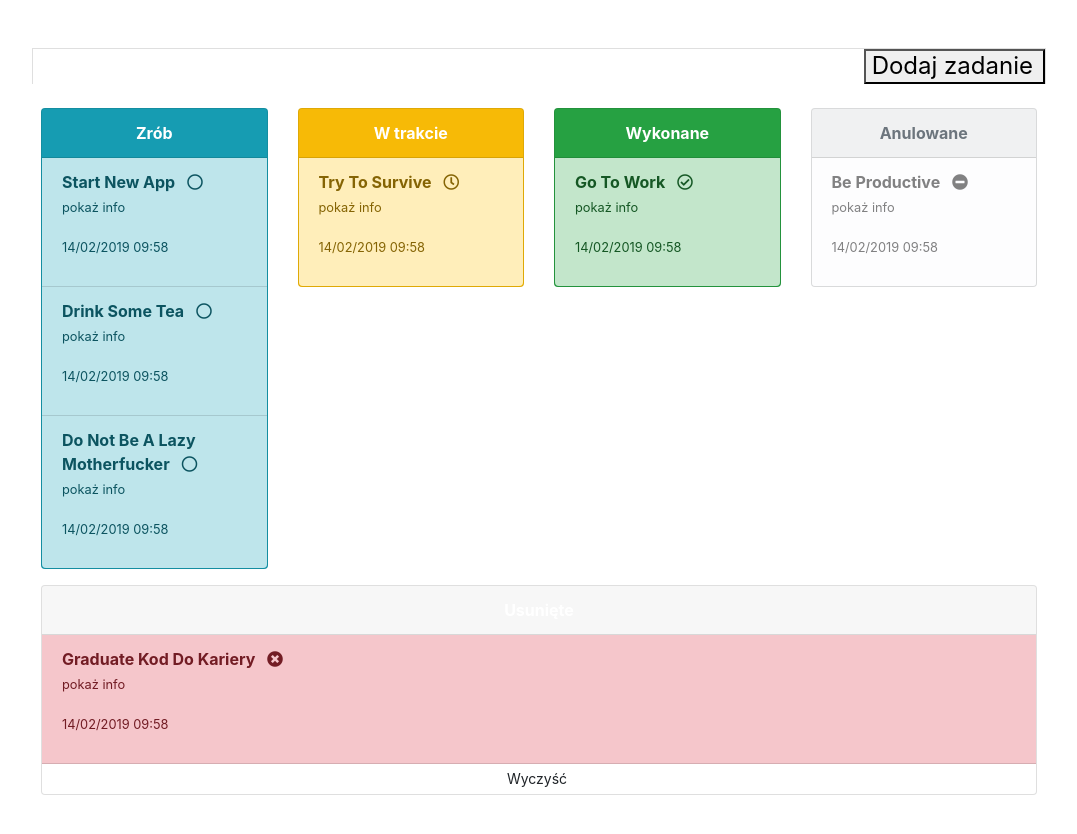
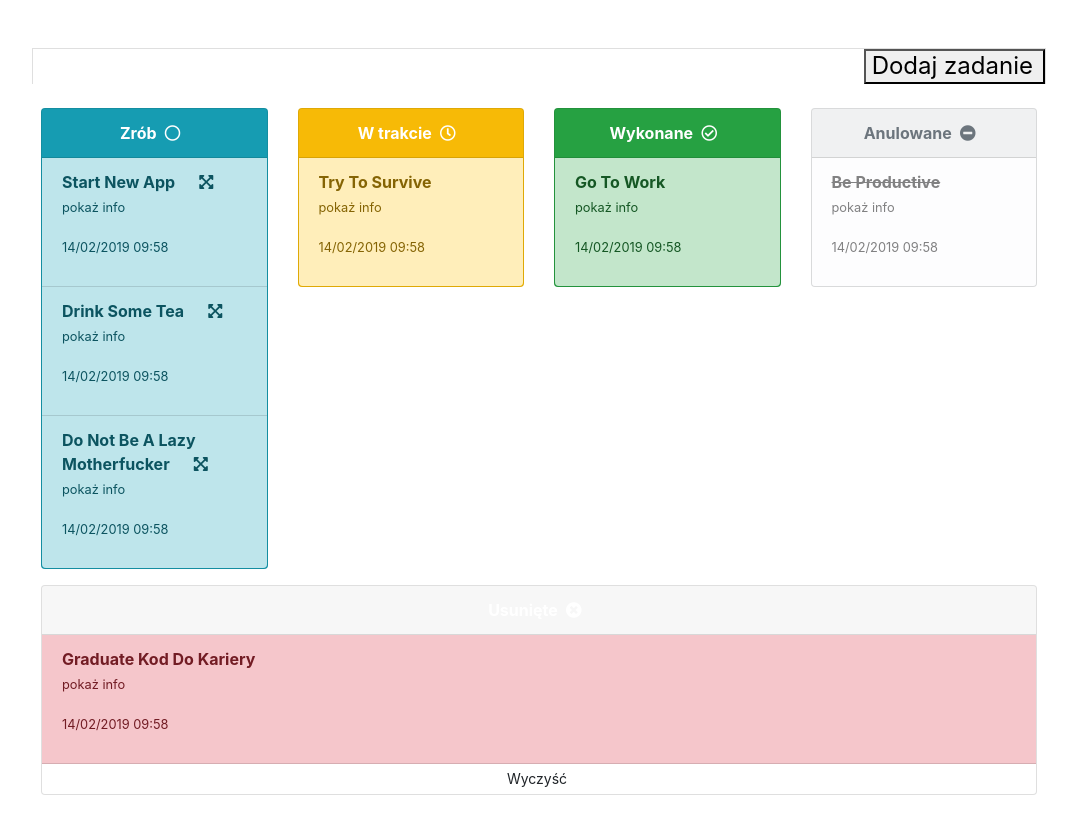
Before and after one commit to 5ocjal/Get-Things-Done, an Angular app: page / in a window 1280 px wide. Shown: the top 834 px of the page, without its empty margins (101-1178 px from the left). Built offline with nearby package versions, Linux system fonts and the light colour scheme; what angular-bootstrap-md would draw is missing.

Commit message:
drag and drop icon added

```diff
--- a/src/app/listview/listview.component.html
+++ b/src/app/listview/listview.component.html
@@ -57,19 +57,20 @@
       <div class="col-sm-3" borderColor="border-info">
         <div class="card bg-info">
           <div class="card-header text-center">
-            <mdb-card-text class="font-weight-bolder text-white">Zrób</mdb-card-text>
+            <mdb-card-text class="font-weight-bolder text-white">Zrób<i class="far fa-circle mx-2"></i></mdb-card-text>
           </div>
           <cdk-drop class="listme list-group list-group-flush" #todoList [data]="todo"
             [connectedTo]="[doneList, cancelledList, progressList, deleteList]" (dropped)="drop($event)">
-            <div class="list-group-item list-group-item-info" *ngIf="todo.length < 1" cdkDragHandle>
+            <div class="list-group-item list-group-item-info" *ngIf="todo.length < 1">
               <p class="grey-text text-center">pusto</p>
             </div>
             <div class="list-group-item list-group-item-info" *ngFor="let item of todo; let i = index ">
-              <dt class="sm-3" cdkDrag> {{ item.title | titlecase }} <i class="far fa-circle mx-2"></i></dt>
+              <dt class="sm-3" cdkDrag> {{ item.title | titlecase }}<i class="fas fa-expand-arrows-alt mx-4"></i></dt>
               <p (click)="changeModal(item)" data-toggle="modal" data-target="#openModal">
                 <small type="button" class="card-link">pokaż info</small>
               </p>
               <p><small> {{ item.dateAdded | date:'dd/MM/yyyy HH:mm' }}</small></p>
+
             </div>
           </cdk-drop>
         </div>
@@ -78,7 +79,7 @@
       <div class="col-sm-3" borderColor="border-warning">
         <div class="card bg-warning">
           <div class="card-header text-center">
-            <mdb-card-text class="font-weight-bolder text-white">W trakcie</mdb-card-text>
+            <mdb-card-text class="font-weight-bolder text-white">W trakcie<i class="far fa-clock mx-2"></i></mdb-card-text>
           </div>
           <cdk-drop class="listme list-group list-group-flush" #progressList [data]="progress"
             [connectedTo]="[todoList, cancelledList, doneList, deleteList]" (dropped)="drop($event)">
@@ -86,7 +87,7 @@
               <p class="grey-text text-center">pusto</p>
             </div>
             <div class="list-group-item list-group-item-warning" *ngFor="let item of progress; let i = index ">
-              <dt class="sm-3" cdkDrag> {{ item.title | titlecase }} <i class="far fa-clock mx-2"></i></dt>
+              <dt class="sm-3" cdkDrag> {{ item.title | titlecase }} </dt>
               <p (click)="changeModal(item)" data-toggle="modal" data-target="#openModal">
                 <small type="button" class="card-link">pokaż info</small>
               </p>
@@ -99,7 +100,7 @@
       <div class="col-sm-3" borderColor="border-success">
         <div class="card bg-success">
           <div class="card-header text-center">
-            <mdb-card-text class="font-weight-bolder text-white">Wykonane</mdb-card-text>
+            <mdb-card-text class="font-weight-bolder text-white">Wykonane<i class="far fa-check-circle mx-2"></i></mdb-card-text>
           </div>
           <cdk-drop class="listme list-group list-group-flush" #doneList [data]="done"
             [connectedTo]="[todoList, cancelledList, progressList, deleteList]" (dropped)="drop($event)">
@@ -107,7 +108,7 @@
               <p class="grey-text text-center">pusto</p>
             </div>
             <div class="list-group-item list-group-item-success" *ngFor="let item of done; let i = index ">
-              <dt class="sm-3" cdkDrag> {{ item.title | titlecase }} <i class="far fa-check-circle mx-2"></i></dt>
+              <dt class="sm-3" cdkDrag> {{ item.title | titlecase }} </dt>
               <p (click)="changeModal(item)" data-toggle="modal" data-target="#openModal">
                 <small type="button" class="card-link">pokaż info</small>
               </p>
@@ -120,7 +121,7 @@
       <div class="col-sm-3" borderColor="border-light">
         <div class="card bg-light">
           <div class="card-header text-center">
-            <mdb-card-text class="font-weight-bolder text-muted">Anulowane</mdb-card-text>
+            <mdb-card-text class="font-weight-bolder text-muted">Anulowane<i class="fas fa-minus-circle mx-2"></i></mdb-card-text>
           </div>
           <cdk-drop class="listme list-group list-group-flush" #cancelledList [data]="cancelled"
             [connectedTo]="[todoList, progressList, doneList, deleteList]" (dropped)="drop($event)">
@@ -128,7 +129,7 @@
               <p class="grey-text text-center">pusto</p>
             </div>
             <div class="list-group-item list-group-item-light" *ngFor="let item of cancelled; let i = index ">
-              <dt class="sm-3" cdkDrag> {{ item.title | titlecase }} <i class="fas fa-minus-circle mx-2"></i></dt>
+              <dt class="sm-3" cdkDrag><del>{{ item.title | titlecase }}</del> </dt>
               <p (click)="changeModal(item)" data-toggle="modal" data-target="#openModal">
                 <small type="button" class="card-link">pokaż info</small>
               </p>
@@ -145,7 +146,7 @@
 
         <div class="card bg red darken-3">
           <div class="card-header text-center">
-            <mdb-card-text class="font-weight-bolder text-white">Usunięte</mdb-card-text>
+            <mdb-card-text class="font-weight-bolder text-white">Usunięte<i class="fas fa-times-circle mx-2"></i></mdb-card-text>
           </div>
           <cdk-drop class="listme list-group list-group-flush" #deleteList [data]="delete"
             [connectedTo]="[todoList, doneList, cancelledList, progressList]" (dropped)="drop($event)">
@@ -153,7 +154,7 @@
               <p class="grey-text text-center">pusto</p>
             </div>
             <div class="list-group-item list-group-item-danger" *ngFor="let item of delete; let i = index ">
-              <dt class="sm-3" cdkDrag> {{ item.title | titlecase }} <i class="fas fa-times-circle mx-2"></i></dt>
+              <dt class="sm-3" cdkDrag> {{ item.title | titlecase }} </dt>
               <p (click)="changeModal(item)" data-toggle="modal" data-target="#openModal">
                 <small type="button" class="card-link">pokaż info</small>
               </p>
```
